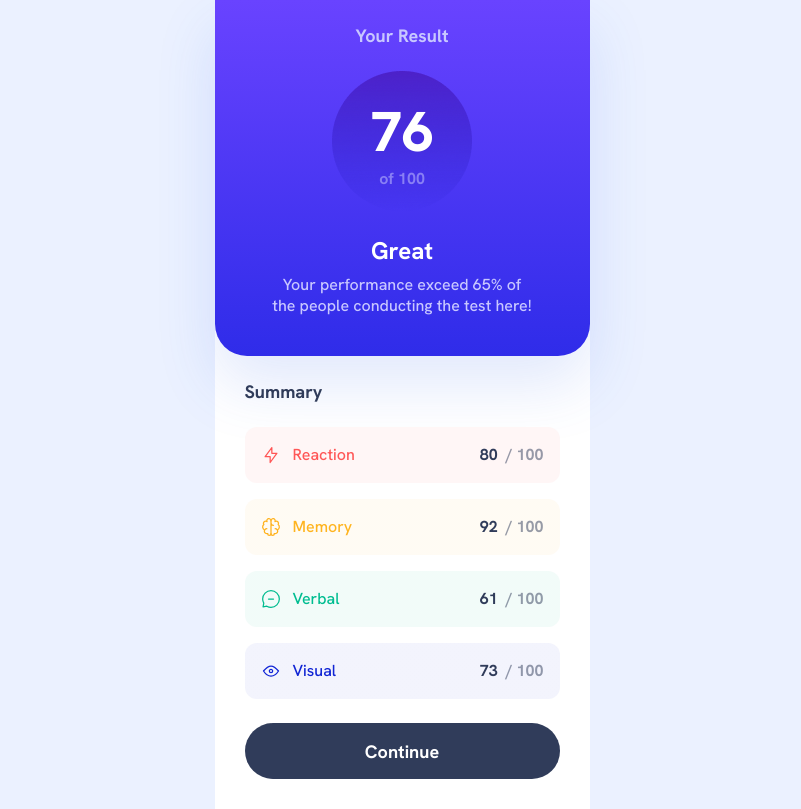
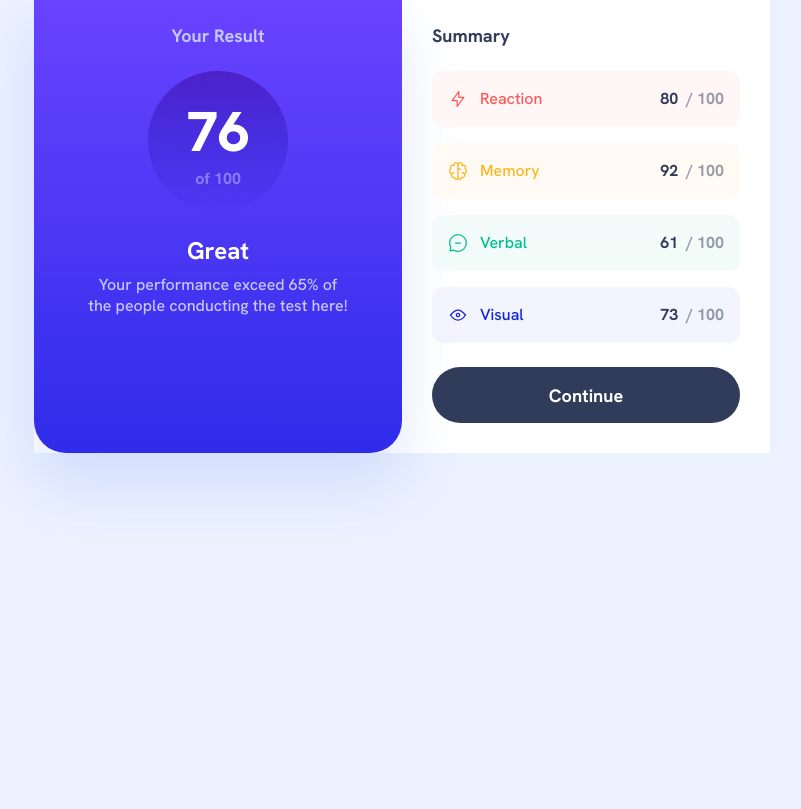
Before and after one commit to adonmez04/FEM-results-summary-component-v1.1, a plain HTML site: page index.html in a window 1280 px wide. Shown: the whole page, without its empty margins (238-1039 px from the left). Drawn offline with Linux system fonts and the light colour scheme.

Commit message:
The flexible layout was fixed

```diff
--- a/css/modules.css
+++ b/css/modules.css
@@ -2,29 +2,21 @@
 
   /* The article-card module */
   .article-card {
-    /* 375px for the mobile version */
-    max-inline-size: 23.4375rem;
     background-color: var(--bg-color-2);
-
-    /* 736px for the desktop version */
-    /* @media (width > 400px){
-      max-inline-size: 46rem;
-      display: flex;
-      flex-flow: row wrap;
-    } */
+    max-inline-size: 46rem;
+    display: flex;
+    flex-flow: row wrap;
   }
-
 
   /* card__result */
   .card__result {
     --stack: 1.5rem;
     padding-block: 1.5rem 2.5rem;
-    flex: 1 1 50%;
+    flex: 1 1 250px;
 
     border-radius: 0px 0px 32px 32px;
     background: linear-gradient(180deg, #D955FF 0%, #6943FF 0.01%, #2F2CE9 100%);
     box-shadow: 0px 30px 60px 0px rgba(61, 108, 236, 0.15);
-
   }
 
   .card__result-title {
@@ -76,7 +68,7 @@
 
   /* card__summary */
   .card__summary {
-    flex: 1 1 50%;
+    flex: 1 1 250px;
     --stack: 1.5rem;
     padding-inline: 1.875rem;
     padding-block: 1.5rem 1.875rem;
@@ -104,7 +96,7 @@
     align-items: center;
     flex-wrap: wrap;
 
-    @media (width < 250px){
+    @media (width < 250px) {
       justify-content: center;
     }
   }
--- a/css/theme.css
+++ b/css/theme.css
@@ -38,6 +38,7 @@
 
   /* Font Sizes */
   :root {
+    /* For the mobile version - 375px */
     --body: 1.125rem;
     --heading-m: 1.5rem;
     --heading-l: 2rem;
```
Also changed, not shown: index.html (+2 -1 lines).
